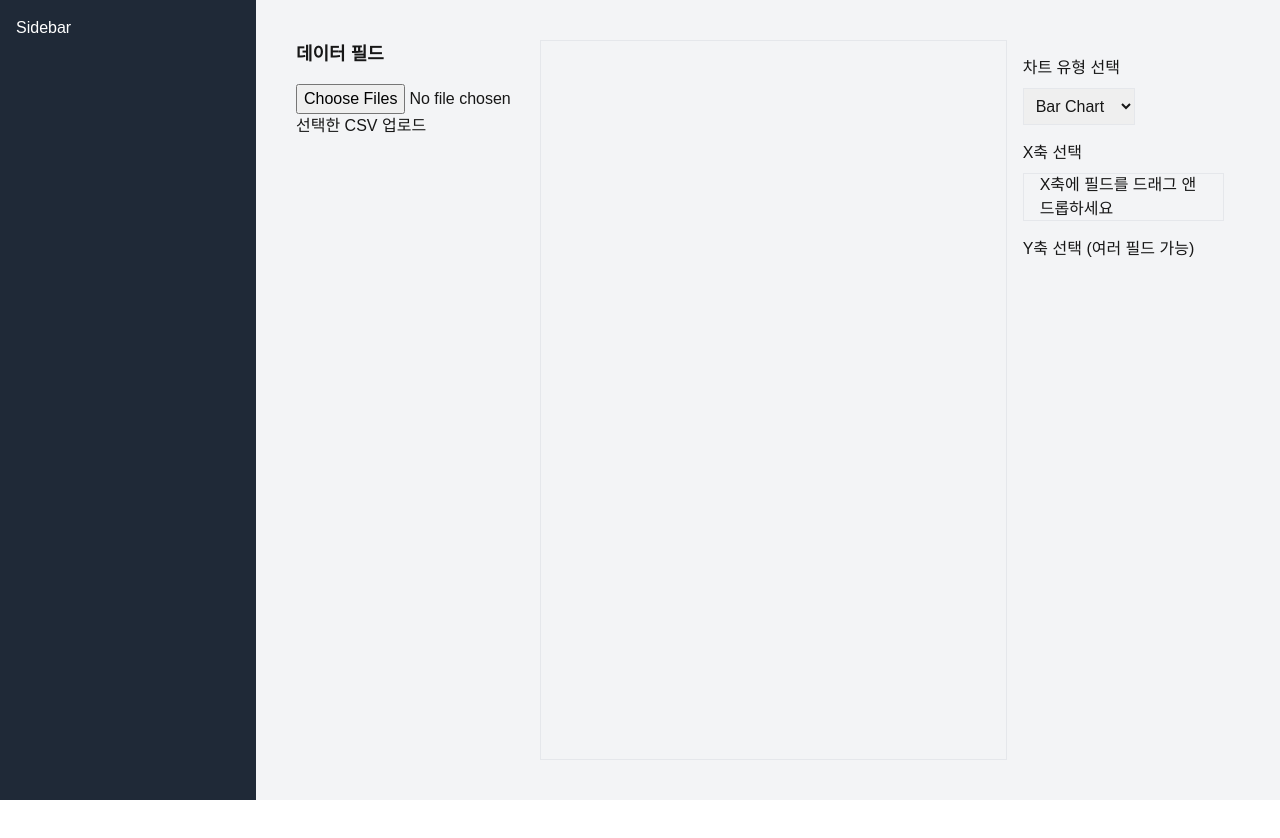
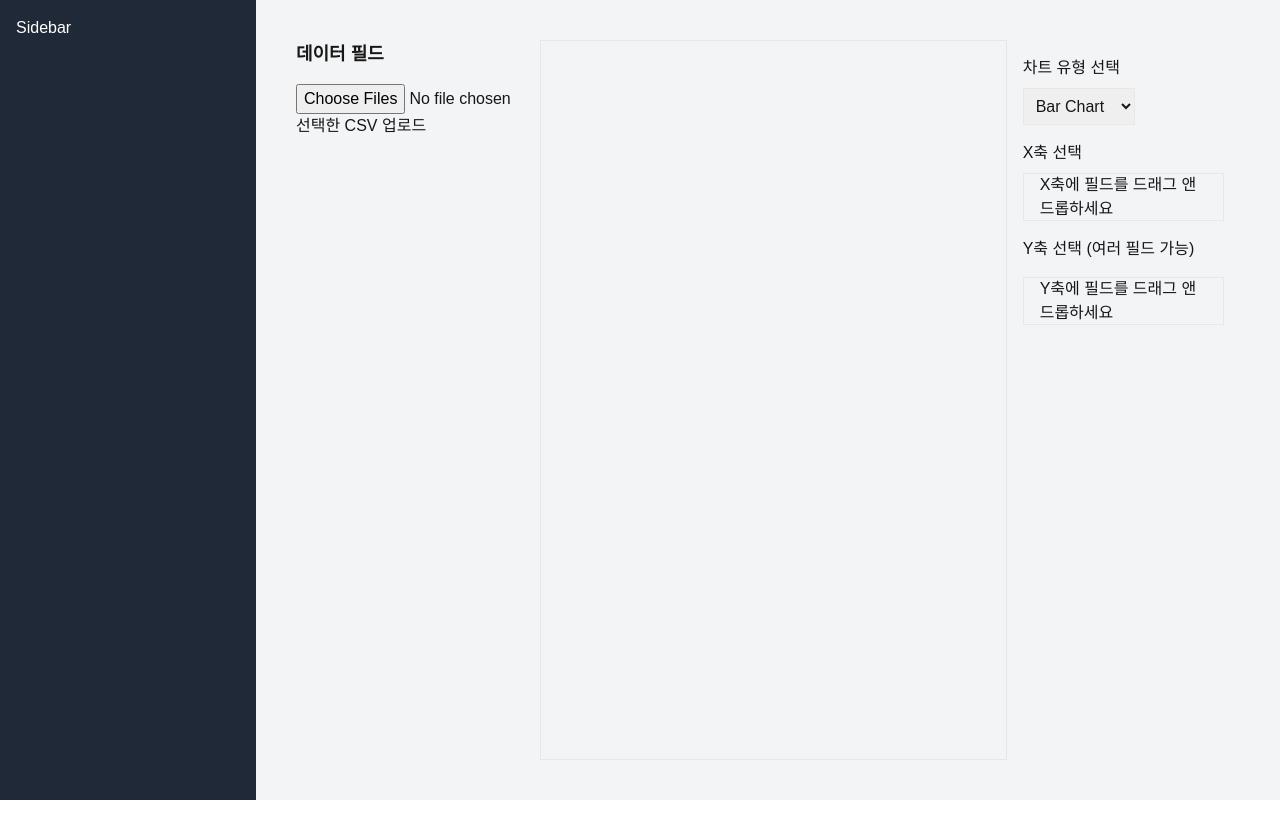
Before and after one commit to thebluerat/kibanaclone, a Next.js app: page /dashboard in a window 1280 px wide. Shown: the top 838 px of the page. Built offline with nearby package versions, Linux system fonts and the light colour scheme.

Commit message:
ChartEditor 내에서 드래그앤드롭 기능 누락된 거 다시 추가

```diff
--- a/src/app/components/ChartEditor.jsx
+++ b/src/app/components/ChartEditor.jsx
@@ -17,12 +17,14 @@ const ChartEditor = ({
   const [settingsField, setSettingsField] = useState(null);
   const [settingsForEdit, setSettingsForEdit] = useState(null);
 
+  // 필드를 드래그 앤 드롭으로 축 변경
   const handleDrop = (e, axis) => {
     e.preventDefault();
     const field = e.dataTransfer.getData('field');
     if (field) {
       onFieldDrop(axis, field);
 
+      // 새로운 Y축 필드를 드롭할 때 기본 설정 추가
       if (axis === 'y' && !yAxisSettings[field]) {
         const defaultSettings = {
           field,
@@ -43,6 +45,11 @@ const ChartEditor = ({
     e.preventDefault();
   };
 
+  const handleDragStart = (e, field) => {
+    e.dataTransfer.setData('field', field);
+  };
+
+  // Y축 필드 설정 변경 핸들러
   const handleDoubleClick = (yAxis) => {
     setSettingsField(yAxis);
     setSettingsForEdit(yAxisSettings[yAxis] || {});
@@ -76,6 +83,8 @@ const ChartEditor = ({
               className="p-4 border h-12 flex items-center justify-center"
               onDrop={(e) => handleDrop(e, 'x')}
               onDragOver={handleDragOver}
+              draggable
+              onDragStart={(e) => handleDragStart(e, xAxis)}
             >
               {xAxis || 'X축에 필드를 드래그 앤 드롭하세요'}
             </div>
@@ -89,14 +98,26 @@ const ChartEditor = ({
                 className="p-4 border h-12 flex items-center justify-between"
                 onDrop={(e) => handleDrop(e, 'y')}
                 onDragOver={handleDragOver}
+                draggable
+                onDragStart={(e) => handleDragStart(e, yAxis)}
                 onDoubleClick={() => handleDoubleClick(yAxis)}
               >
                 {yAxis}
-                <button onClick={() => onRemoveYAxis(yAxis)} className="ml-4 p-2 bg-red-500 text-white">
+                <button
+                  onClick={() => onRemoveYAxis(yAxis)}
+                  className="ml-4 p-2 bg-red-500 text-white"
+                >
                   삭제
                 </button>
               </div>
             ))}
+            <div
+              className="p-4 border h-12 flex items-center justify-center mt-4"
+              onDrop={(e) => handleDrop(e, 'y')}
+              onDragOver={handleDragOver}
+            >
+              Y축에 필드를 드래그 앤 드롭하세요
+            </div>
           </div>
         </>
       )}
@@ -106,7 +127,9 @@ const ChartEditor = ({
           field={settingsField}
           settings={settingsForEdit}
           onClose={() => setSettingsField(null)}
-          onSettingsChange={(settings) => onYAxisSettingsChange({ ...yAxisSettings, [settingsField]: settings })}
+          onSettingsChange={(settings) =>
+            onYAxisSettingsChange({ ...yAxisSettings, [settingsField]: settings })
+          }
         />
       )}
     </div>
```
